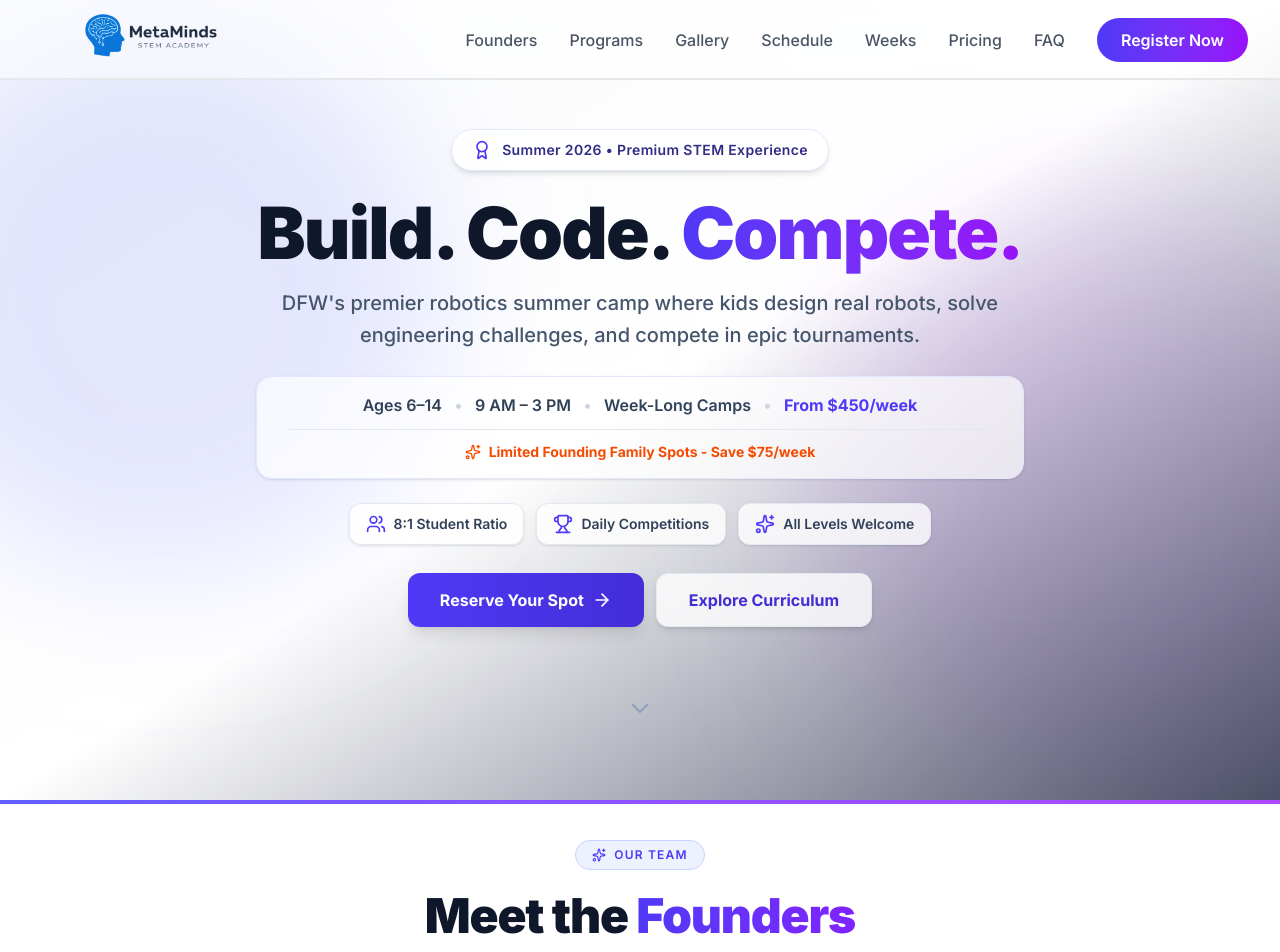
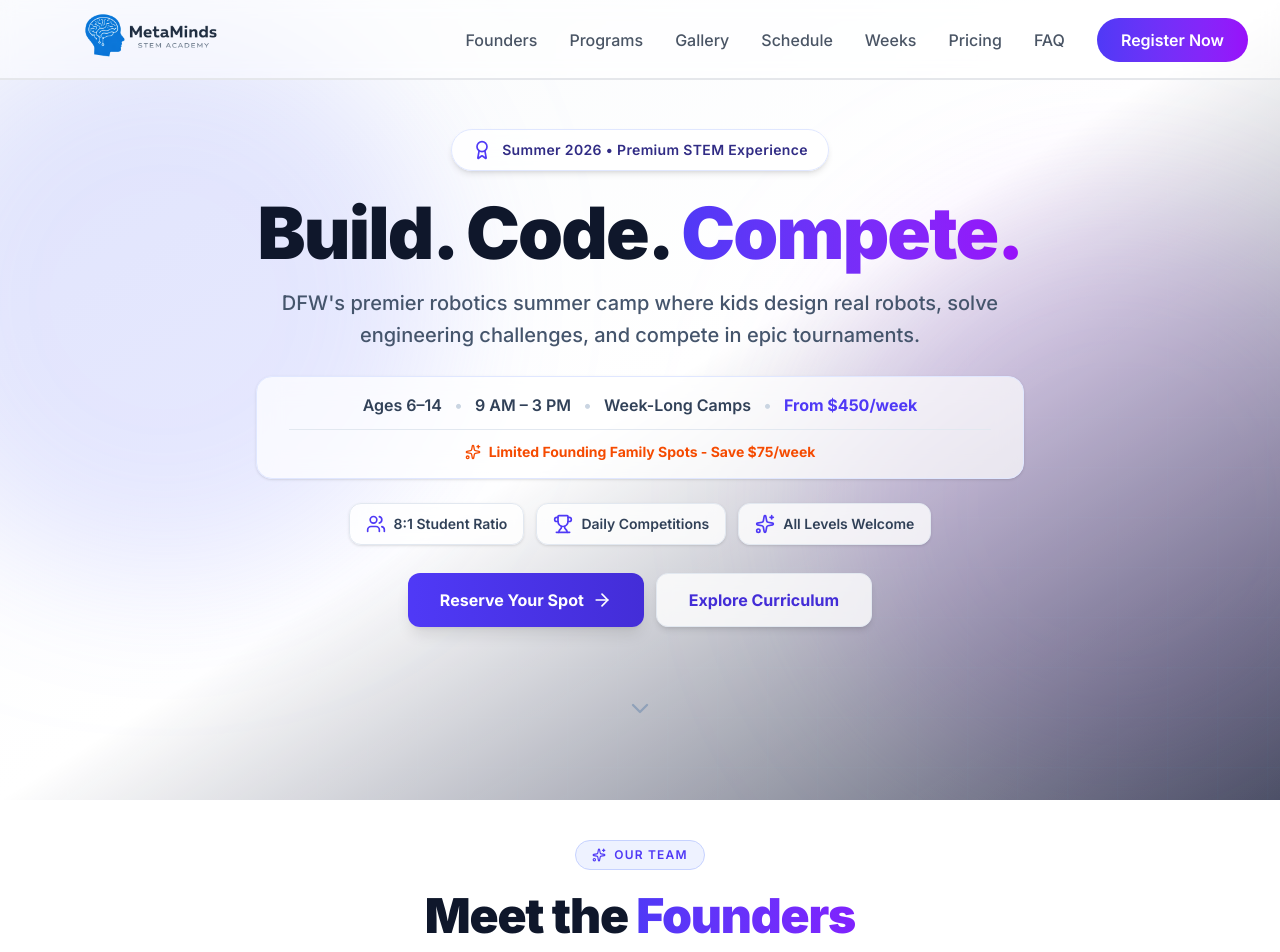
Before and after one commit to jfalconi-cavallini/metaminds_website, a Next.js app: page / in a window 1280 px wide. Shown: the top 952 px of the page. Built offline with nearby package versions, Linux system fonts and the light colour scheme.

Commit message:
removed dumb accent bar

```diff
--- a/components/Founders.tsx
+++ b/components/Founders.tsx
@@ -12,8 +12,6 @@ export default function Founders() {
             id="founders"
             className="relative bg-white !pt-10 !pb-12 overflow-hidden min-h-screen"
         >
-            {/* Top accent bar */}
-            <div className="absolute top-0 left-0 right-0 h-1 bg-gradient-to-r from-indigo-500 via-violet-500 to-purple-500" />
 
             {/* ── Header ── */}
             <div className="relative z-10 text-center mb-10">
```
